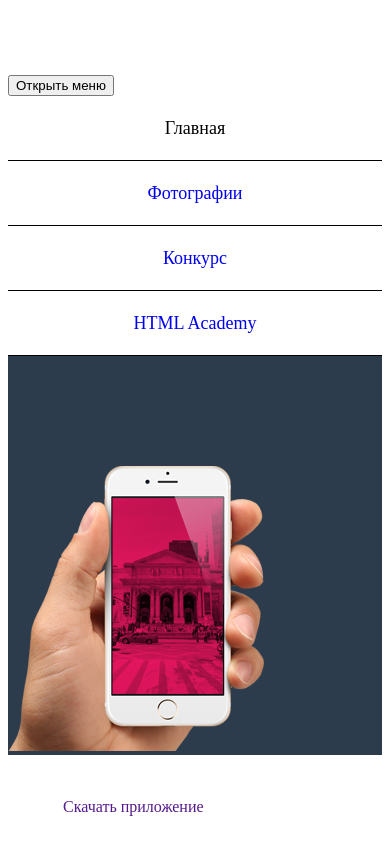
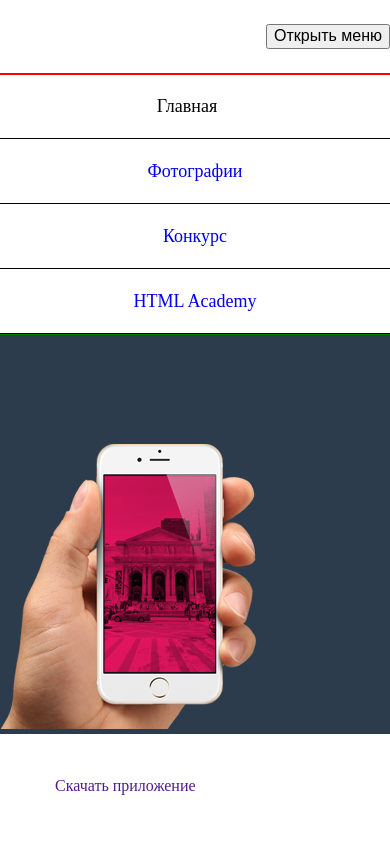
Before and after one commit to Darya12/180349-pink, a website: page index.html in a window 390 px wide. Shown: the top 844 px of the page. Drawn offline with nearby package versions, Linux system fonts and the light colour scheme; files that its build step writes are made by us from their sources.

Commit message:
Адаптивная сетка page-header

```diff
--- a/index.html
+++ b/index.html
@@ -4,6 +4,7 @@
     <meta charset="utf-8">
     <meta name="viewport" content="width=device-width, initial-scale=1">
     <title>HTML Academy: Пинк</title>
+    <link href="node_modules/normalize.css/normalize.css" rel="stylesheet">
     <link href="css/style.css" rel="stylesheet">
   </head>
   <body>
--- a/package.json
+++ b/package.json
@@ -4,12 +4,13 @@
   "private": true,
   "description": "Личный проект «Пинк» от HTML Academy",
   "devDependencies": {
+    "@htmlacademy/editorconfig-cli": "1.x",
     "autoprefixer": "6.7.x",
     "browser-sync": "2.18.12",
     "gulp": "3.9.1",
     "gulp-plumber": "1.1.0",
     "gulp-postcss": "6.4.0",
-    "@htmlacademy/editorconfig-cli": "1.x",
+    "normalize.css": "^7.0.0",
     "precss": "1.4.0"
   },
   "scripts": {
--- a/postcss/blocks/logo.css
+++ b/postcss/blocks/logo.css
@@ -1,3 +1,15 @@
 .logo {
-  margin: 20px;
+  padding-left: 20px;
+  padding-top: 22px;
+  padding-bottom: 25px;
+  outline: 1px solid red;
+
+  @media (min-width: $tablet-width) {
+    padding-top: 27px;
+    padding-bottom: 42px;
+  }
+
+  @media (min-width: $desktop-width) {
+    padding-left: 130px;
+  }
 }
--- a/postcss/blocks/main-nav.css
+++ b/postcss/blocks/main-nav.css
@@ -1,4 +1,20 @@
+.main-nav {
+  position: relative;
+  display: flex;
+  flex-direction: column;
+  outline: 1px solid green;
+
+  @media (min-width: $desktop-width) {
+    flex-direction: row;
+    align-items: center;
+  }
+}
 .main-nav__toogler {
+  position: absolute;
+  top: -50px;
+  right: 0;
+  z-index: 1;
+
   @media (min-width:$desktop-width) {
     display: none;
   }
@@ -9,10 +25,12 @@
   list-style: none;
   font-size: 0;
   padding: 0;
+  outline: 1px solid blue;
+
   @media (min-width:$desktop-width) {
     flex-direction: row;
     flex-wrap: wrap;
-    justify-content: space-around;
+    align-items: center;
   }
 }
 
@@ -24,9 +42,22 @@
   border-bottom: 1px solid black;
   text-align: center;
   cursor: pointer;
-    &:hover>a {
-      color: $link-color-hover;
+  &:hover>a {
+    color: $link-color-hover;
+  }
+  &:first-child {
+    padding-left: 0px;
+  }
+  &:last-child {
+    @media (min-width: $desktop-width) {
+      padding-right: 0px;
     }
+  }
+
+  @media (min-width:$desktop-width) {
+    border-bottom: none;
+    padding-right: 82px;
+  }
 }
 .main-nav__link {
   color: $link-color;
--- a/postcss/blocks/page-header.css
+++ b/postcss/blocks/page-header.css
@@ -3,6 +3,8 @@
   flex-direction: column;
   @mixin container;
   background-color: $bg-color-dark-grey;
+  justify-content: space-between;
+
   @media (min-width:$desktop-width) {
     flex-direction: row;
   }
--- a/postcss/mixins.css
+++ b/postcss/mixins.css
@@ -3,10 +3,10 @@
   margin: 0 auto;
 
   @media (min-width:$tablet-width){
-    width: 640px;
+    width: 660px;
   }
   @media (min-width:$desktop-width){
-    width: 960px;
+    width: 1000px;
   }
 }
 @define-mixin body-text {
--- a/postcss/variables.css
+++ b/postcss/variables.css
@@ -1,4 +1,4 @@
-$tablet-width: 768px;
+$tablet-width: 660px;
 $desktop-width: 1000px;
 
 $font-regular: "Open Sans", "Helvetica", san-serif;
```
Also changed, not shown: form.html (+1 -0 lines), photo.html (+1 -0 lines).
